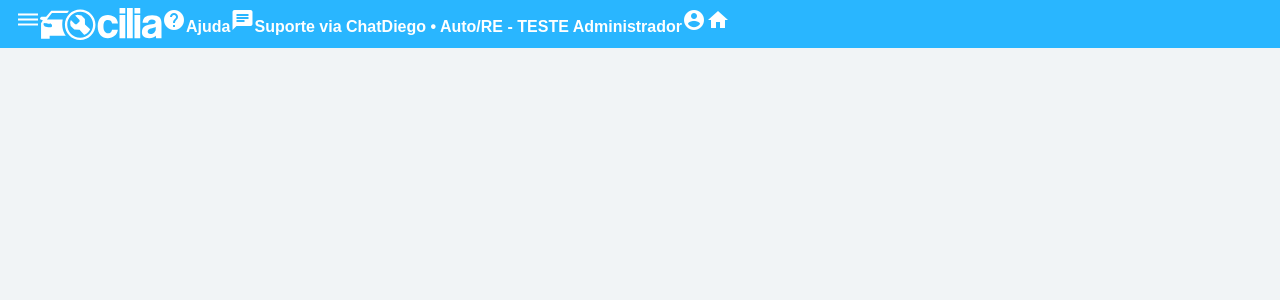
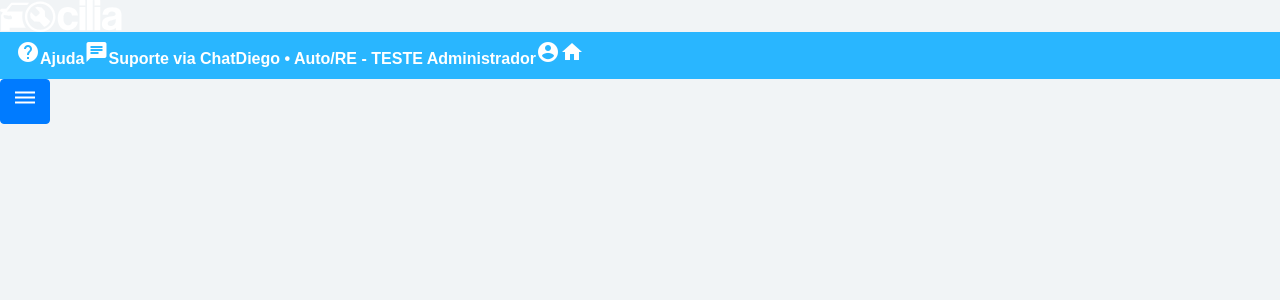
Before and after one commit to Tiago-devop/projeto-front-end-tiago-ramos, a React (Create React App) app in the folder cilia-app/: page / in a window 1280 px wide. Shown: the top 300 px of the page. Built offline with nearby package versions, Linux system fonts and the light colour scheme.

Commit message:
adding modal content

```diff
--- a/cilia-app/package.json
+++ b/cilia-app/package.json
@@ -9,6 +9,7 @@
     "node-sass": "^6.0.0",
     "react": "^17.0.2",
     "react-dom": "^17.0.2",
+    "react-router-dom": "^5.2.0",
     "react-scripts": "4.0.3",
     "web-vitals": "^1.1.2"
   },
--- a/cilia-app/public/index.html
+++ b/cilia-app/public/index.html
@@ -4,22 +4,35 @@
     <meta charset="UTF-8" />
     <meta http-equiv="X-UA-Compatible" content="IE=edge" />
     <meta name="viewport" content="width=device-width, initial-scale=1.0" />
-
     <link
       rel="stylesheet"
-      href="https://cdn.jsdelivr.net/npm/bootstrap@4.6.0/dist/css/bootstrap.min.css"
-      integrity="sha384-B0vP5xmATw1+K9KRQjQERJvTumQW0nPEzvF6L/Z6nronJ3oUOFUFpCjEUQouq2+l"
+      href="https://maxcdn.bootstrapcdn.com/bootstrap/4.0.0/css/bootstrap.min.css"
+      integrity="sha384-Gn5384xqQ1aoWXA+058RXPxPg6fy4IWvTNh0E263XmFcJlSAwiGgFAW/dAiS6JXm"
       crossorigin="anonymous"
     />
-
     <link
       href="https://fonts.googleapis.com/icon?family=Material+Icons"
       rel="stylesheet"
     />
-
     <title>Cilia</title>
   </head>
   <body>
     <div id="root"></div>
+
+    <script
+      src="https://code.jquery.com/jquery-3.2.1.slim.min.js"
+      integrity="sha384-KJ3o2DKtIkvYIK3UENzmM7KCkRr/rE9/Qpg6aAZGJwFDMVNA/GpGFF93hXpG5KkN"
+      crossorigin="anonymous"
+    ></script>
+    <script
+      src="https://cdnjs.cloudflare.com/ajax/libs/popper.js/1.12.9/umd/popper.min.js"
+      integrity="sha384-ApNbgh9B+Y1QKtv3Rn7W3mgPxhU9K/ScQsAP7hUibX39j7fakFPskvXusvfa0b4Q"
+      crossorigin="anonymous"
+    ></script>
+    <script
+      src="https://maxcdn.bootstrapcdn.com/bootstrap/4.0.0/js/bootstrap.min.js"
+      integrity="sha384-JZR6Spejh4U02d8jOt6vLEHfe/JQGiRRSQQxSfFWpi1MquVdAyjUar5+76PVCmYl"
+      crossorigin="anonymous"
+    ></script>
   </body>
 </html>
--- a/cilia-app/src/App.js
+++ b/cilia-app/src/App.js
@@ -1,11 +1,16 @@
 import "../src/style/App.scss";
 import User from "./components/User";
+import { BrowserRouter as Router, Route } from "react-router-dom";
 
 function App() {
   return (
-    <div className="App">
-      <User />
-    </div>
+    <>
+      <div className="App">
+        <Router>
+          <Route exact path="/" component={User} />
+        </Router>
+      </div>
+    </>
   );
 }
 
--- a/cilia-app/src/components/User.js
+++ b/cilia-app/src/components/User.js
@@ -1,32 +1,82 @@
 import React from "react";
+import { Link } from "react-router-dom";
 import "./User.scss";
-import { ReactComponent as CiliaLogo } from "../assets/images/logo.svg";
+import Logo from "../assets/images/logo.svg";
+import LogoColor from "../assets/images/logo_color.svg";
 
 function User() {
   return (
     <>
+      <header>
+        <nav>
+          <div>
+            <div className="dropdown"></div>
+            <Link to="#" className="logo-link">
+              <img src={Logo} alt="cilia logo" />
+            </Link>
+          </div>
+        </nav>
+      </header>
       <div className="navbar">
         <ul className="nav">
           <li>
-            <i className="material-icons"> dehaze </i>
-          </li>
-          <li>
-            <CiliaLogo />
-          </li>
-          <li>
-            <span className="material-icons">help</span>
+            <i className="material-icons">help</i>
             Ajuda
           </li>
           <li>
-            <span className="material-icons">chat</span>
+            <i className="material-icons">chat</i>
             Suporte via Chat
           </li>
           <li>
             Diego • Auto/RE - TESTE Administrador
-            <span className="material-icons">account_circle</span>
-            <span className="material-icons">home</span>
+            <i className="material-icons">account_circle</i>
+            <i className="material-icons">home</i>
           </li>
         </ul>
+      </div>
+
+      {/* Button trigger modal */}
+      <button
+        type="button"
+        className="btn btn-primary"
+        data-toggle="modal"
+        data-target="#exampleModalCenter"
+      >
+        <i className="material-icons"> dehaze </i>
+      </button>
+
+      {/* Modal  */}
+      <div
+        className="modal fade"
+        id="exampleModalCenter"
+        tabIndex="-1"
+        role="dialog"
+        aria-labelledby="exampleModalCenterTitle"
+        aria-hidden="true"
+      >
+        <div className="modal-dialog modal-dialog-centered" role="document">
+          <div className="modal-content">
+            <div className="modal-header">
+              <h5 className="modal-title" id="exampleModalLongTitle">
+                <img src={LogoColor} alt="cilia logo" />
+              </h5>
+              <button
+                type="button"
+                className="close"
+                data-dismiss="modal"
+                aria-label="Close"
+              >
+                <span aria-hidden="true">&times;</span>
+              </button>
+            </div>
+            <div className="modal-body">
+              <Link to="#">
+                <i className="material-icons"> av_timer </i>
+                Dashboard
+              </Link>
+            </div>
+          </div>
+        </div>
       </div>
     </>
   );
```
Also changed, not shown: 1 other file (tests, documents, lock files or other folders).
